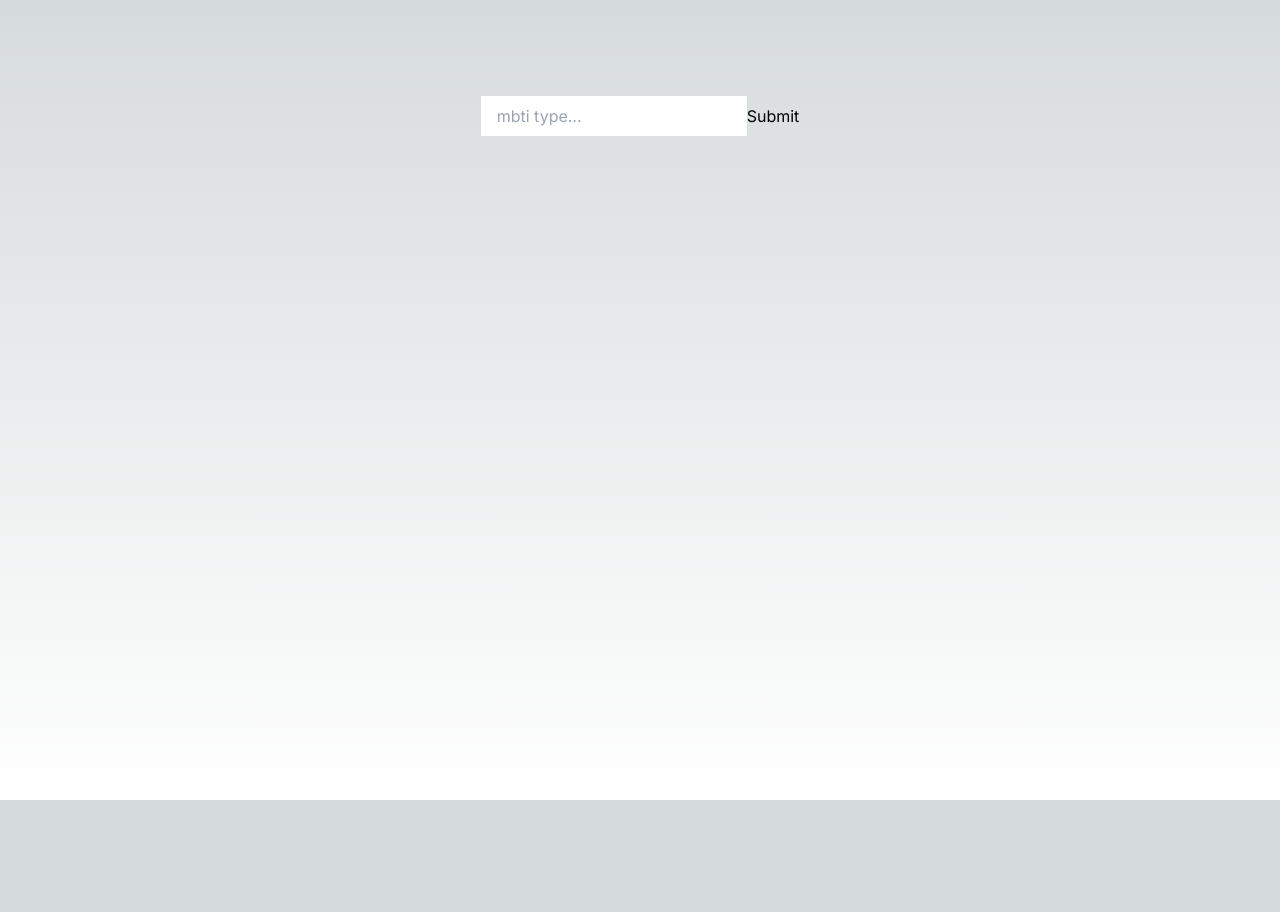
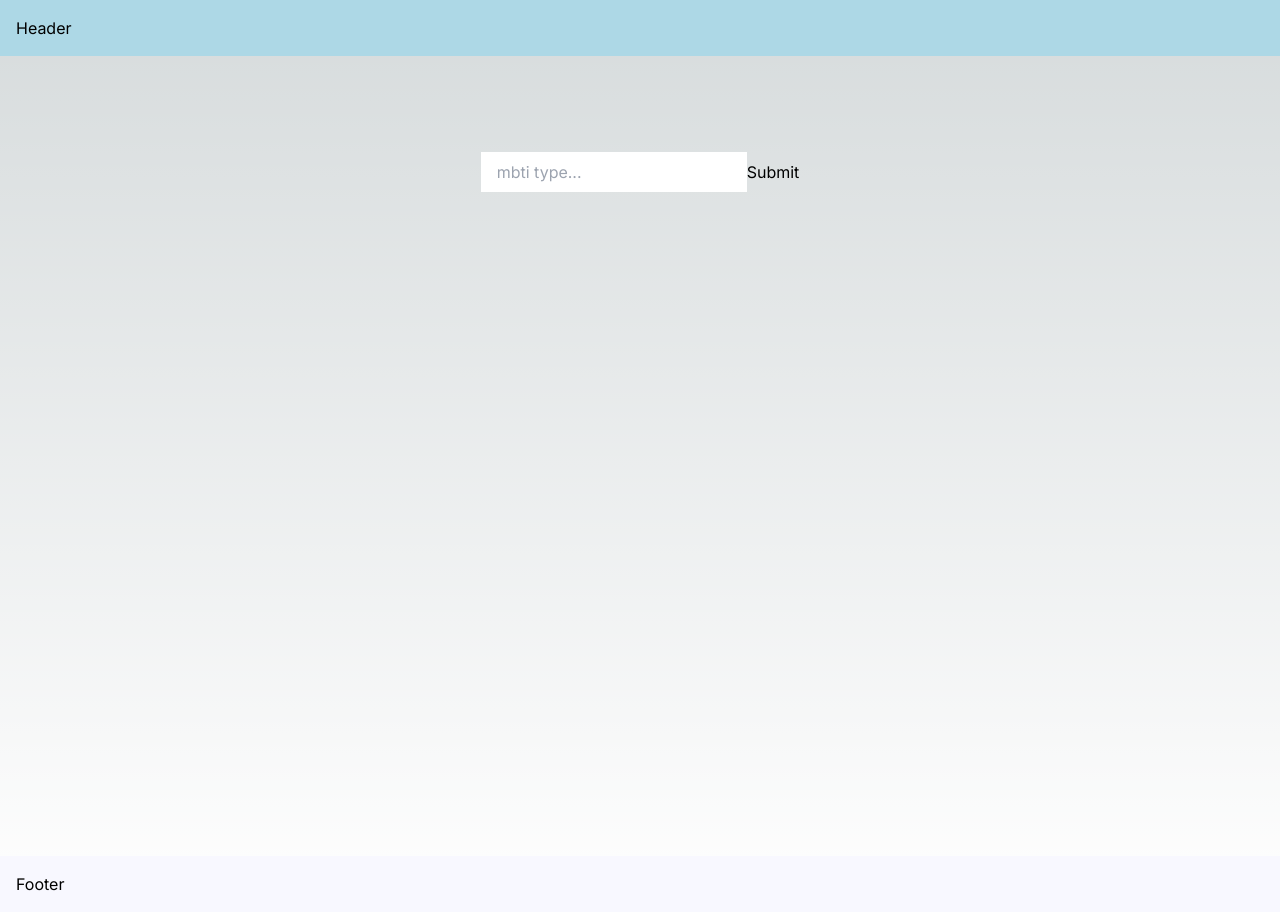
Before and after one commit to hwakkub/myplayground-next-, a Next.js app: page / in a window 1280 px wide. Before the commit the page ends 800 px from the top, so only its background shows below. Built offline with nearby package versions, Linux system fonts and the light colour scheme.

Commit message:
route group layout

```diff
--- /dev/null
+++ b/src/app/(auth)/(with-auth-layout)/layout.tsx
@@ -0,0 +1,12 @@
+export default function AuthLayout({
+  children,
+}: {
+  children: React.ReactNode;
+}) {
+  return (
+    <div>
+      <h2>Inner layout</h2>
+      {children}
+    </div>
+  );
+}
--- a/src/app/layout.tsx
+++ b/src/app/layout.tsx
@@ -17,13 +17,13 @@
   return (
     <html lang="en">
       <body className={inter.className}>
-        {/* <header style={{ backgroundColor: "lightblue", padding: "1rem" }}>
+        <header style={{ backgroundColor: "lightblue", padding: "1rem" }}>
           <p>Header</p>
-        </header> */}
+        </header>
         {children}
-        {/* <footer style={{ backgroundColor: "ghostwhite", padding: "1rem" }}>
+        <footer style={{ backgroundColor: "ghostwhite", padding: "1rem" }}>
           <p>Footer</p>
-        </footer> */}
+        </footer>
       </body>
     </html>
   );
```
Also changed, not shown: src/app/(auth)/(with-auth-layout)/login/page.tsx (renamed from src/app/(auth)/login/page.tsx), src/app/(auth)/(with-auth-layout)/register/page.tsx (renamed from src/app/(auth)/register/page.tsx).
